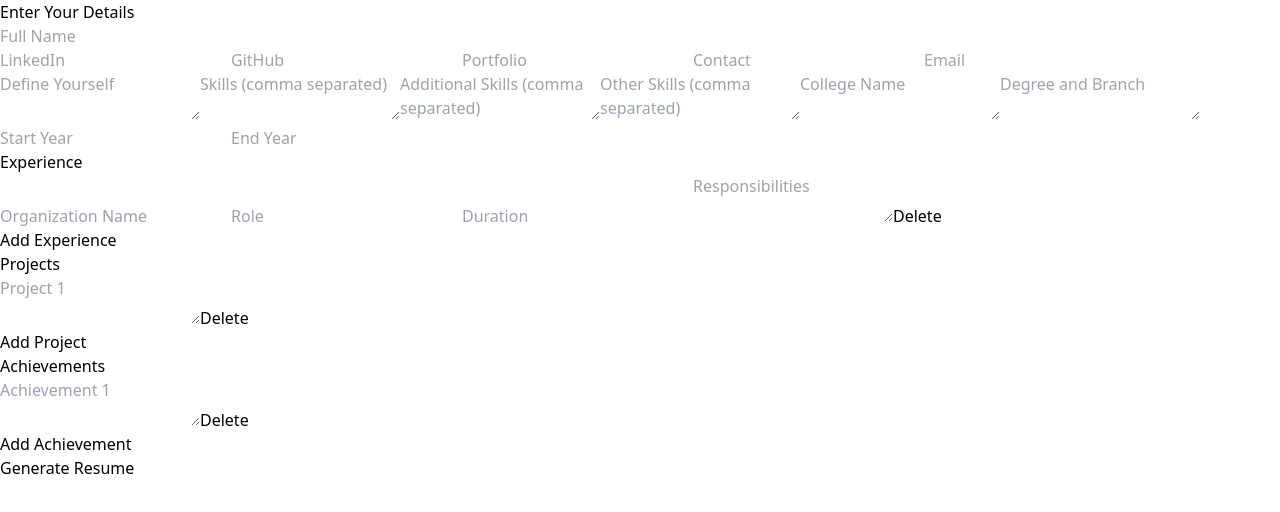
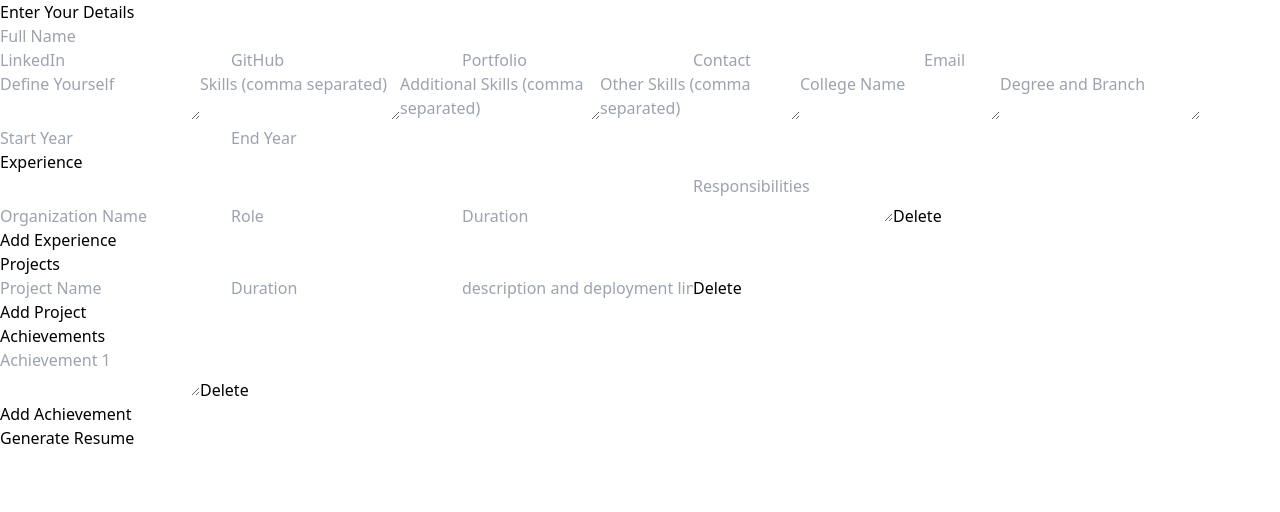
Before and after one commit to Sameer01-01/resume-generator, a React (Vite) app in the folder ACMhealthcareproject/: page / in a window 1280 px wide. Shown: the top 512 px of the page. Built offline with nearby package versions, Linux system fonts and the light colour scheme.

Commit message:
resume generator completed

```diff
--- a/ACMhealthcareproject/src/components/ResumeForm.jsx
+++ b/ACMhealthcareproject/src/components/ResumeForm.jsx
@@ -259,17 +259,39 @@ const ResumeForm = ({ setResumeData }) => {
         {/* Projects */}
         <div>
           <h4 className="font-bold">Projects</h4>
-          {projectFields.map((field, index) => (
-            <div key={field.id} className="flex items-center gap-2 mb-2">
-              <textarea
-                placeholder={`Project ${index + 1}`}
-                value={field.value}
-                onChange={(e) => handleProjectChange(field.id, e.target.value)}
-                className="flex-1 p-2 border rounded"
+          {experienceFields.map((field, index) => (
+            <div key={field.id} className="flex flex-col gap-2 mb-4 p-2 border rounded">
+              <input
+                type="text"
+                placeholder={`Project Name`}
+                value={field.project || ""}
+                onChange={(e) =>
+                  handleExperienceChange(field.id, { ...field, project: e.target.value })
+                }
+                className="w-full p-2 border rounded"
               />
+              <input
+                type="text"
+                placeholder={`Duration`}
+                value={field.durn || ""}
+                onChange={(e) =>
+                  handleExperienceChange(field.id, { ...field, durn: e.target.value })
+                }
+                className="w-full p-2 border rounded"
+              />
+              <input
+                type="text"
+                placeholder={`description and deployment link (optional)`}
+                value={field.desc || ""}
+                onChange={(e) =>
+                  handleExperienceChange(field.id, { ...field, desc: e.target.value })
+                }
+                className="w-full p-2 border rounded"
+              />
+
               <button
                 type="button"
-                onClick={() => removeProjectField(field.id)}
+                onClick={() => removeExperienceField(field.id)}
                 className="p-2 bg-red-500 text-white rounded"
               >
                 Delete
@@ -278,12 +300,13 @@ const ResumeForm = ({ setResumeData }) => {
           ))}
           <button
             type="button"
-            onClick={addProjectField}
+            onClick={addExperienceField}
             className="mt-2 p-2 bg-blue-500 text-white rounded"
           >
             Add Project
           </button>
         </div>
+
 
         {/* Achievements */}
         <div>
--- a/ACMhealthcareproject/src/components/ResumePreview.jsx
+++ b/ACMhealthcareproject/src/components/ResumePreview.jsx
@@ -29,6 +29,8 @@ const ResumePreview = ({ resumeData }) => {
     <div className="bg-gray-100 p-10 rounded shadow">
       {/* Personal Details */}
       <h1 className="text-3xl font-bold mb-2">{name}</h1>
+
+
       <div className="flex flex-wrap gap-4 text-blue-600">
         <a href={lkdn} target="_blank" rel="noopener noreferrer">
           LinkedIn
@@ -42,13 +44,13 @@ const ResumePreview = ({ resumeData }) => {
         <p>Contact: {cnt}</p>
         <p>Email: {mail}</p>
       </div>
-
+<hr className="h-5"/>
       {/* Introduction */}
       <section className="my-6">
         <h2 className="text-xl font-bold mb-2">About Me</h2>
         <p>{intro}</p>
       </section>
-
+<hr />
       {/* Skills */}
       <section className="my-6">
         <h2 className="text-xl font-bold mb-2">Skills</h2>
@@ -56,7 +58,7 @@ const ResumePreview = ({ resumeData }) => {
         <p>{skillsl2}</p>
         <p>{skillsl3}</p>
       </section>
-
+<hr />
       {/* Education */}
       <section className="my-6">
         <h2 className="text-xl font-bold mb-2">Education</h2>
@@ -68,7 +70,7 @@ const ResumePreview = ({ resumeData }) => {
           {grdyear} - {grdyear2}
         </p>
       </section>
-
+<hr />
       {/* Experience */}
       <section className="my-6">
         <h2 className="text-xl font-bold mb-2">Experience</h2>
@@ -85,20 +87,25 @@ const ResumePreview = ({ resumeData }) => {
           <p>No experiences added yet.</p>
         )}
       </section>
-
+<hr />
       {/* Projects */}
       <section className="my-6">
         <h2 className="text-xl font-bold mb-2">Projects</h2>
-        {projects && projects.length > 0 ? (
+        {experiences && experiences.length > 0 ? (
           <ul className="list-disc pl-5">
-            {projects.map((project, index) => (
-              <li key={index}>{project}</li>
+            {experiences.map((exp, index) => (
+              <li key={index}>
+                <strong>{exp.project}</strong> - {exp.desc} {exp.durn} <br />
+
+              </li>
             ))}
           </ul>
         ) : (
-          <p>No projects added yet.</p>
+          <p>No experiences added yet.</p>
         )}
       </section>
+
+      <hr />
 
       {/* Achievements */}
       <section className="my-6">
```
Lines whose indentation alone changed are shown as unchanged.
